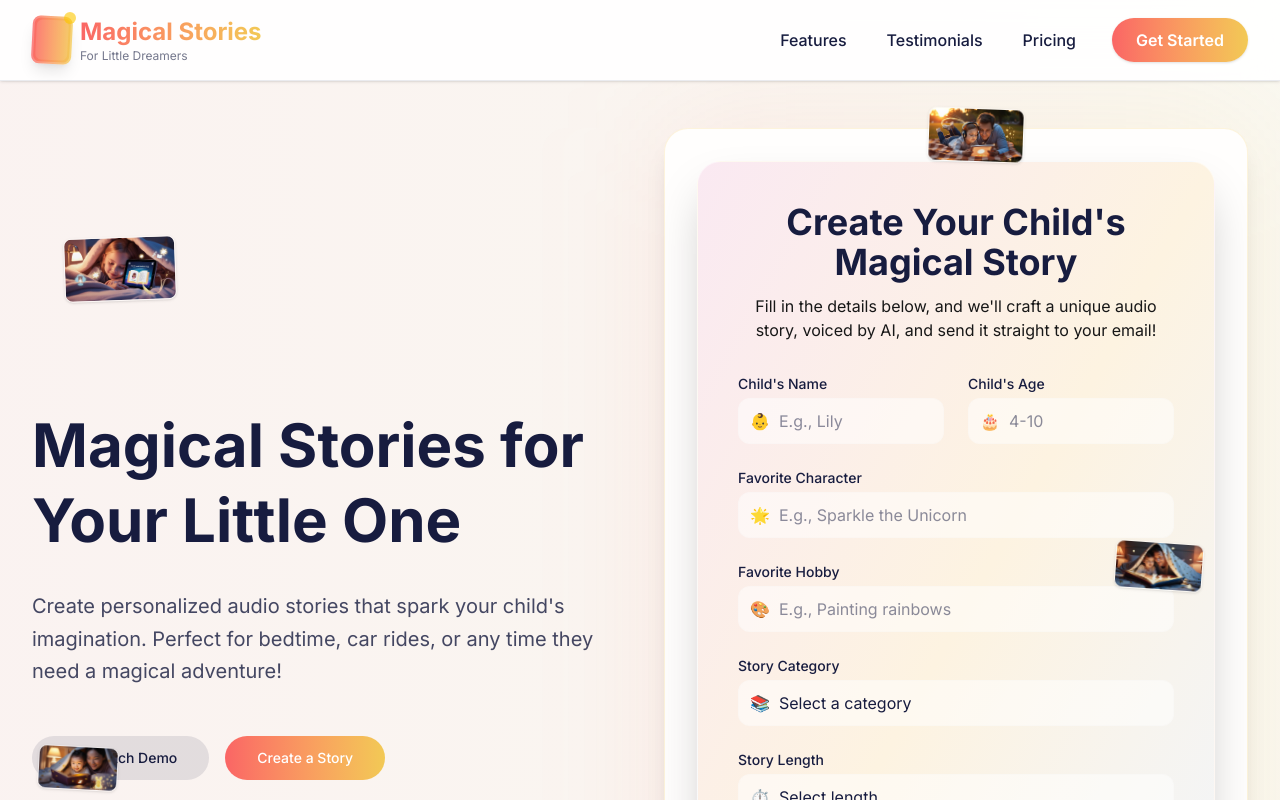
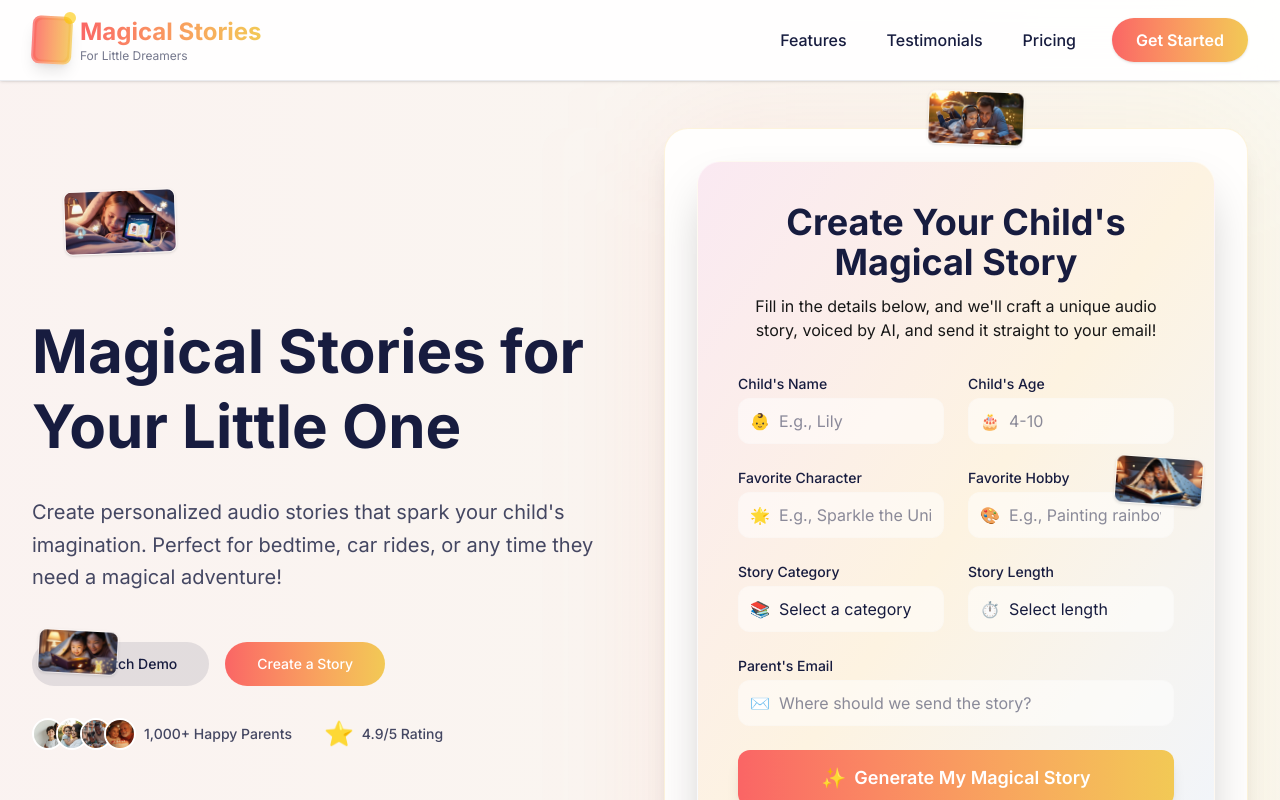
Before and after one commit to LeanderTimEngel/mvp, a Next.js app: page / in a window 1280 px wide. Shown: the top 800 px of the page. Built offline with nearby package versions, Linux system fonts and the light colour scheme.

Commit message:
form fix

```diff
--- a/src/components/StoryForm.tsx
+++ b/src/components/StoryForm.tsx
@@ -204,13 +204,13 @@ export default function StoryForm() {
 
         <form onSubmit={handleSubmit(onSubmit)} className="space-y-5 sm:space-y-6">
           <div className="grid grid-cols-1 sm:grid-cols-2 gap-5 sm:gap-6">
-            {formFields.slice(0, 2).map((field) => (
+            {formFields.slice(0, 6).map((field) => (
               <FormField key={field.id} {...field} register={register} error={errors[field.id]} />
             ))}
           </div>
-          {formFields.slice(2).map((field) => (
-            <FormField key={field.id} {...field} register={register} error={errors[field.id]} />
-          ))}
+          {formFields[6] && (
+            <FormField key={formFields[6].id} {...formFields[6]} register={register} error={errors[formFields[6].id]} />
+          )}
 
           <button
             type="submit"
```
